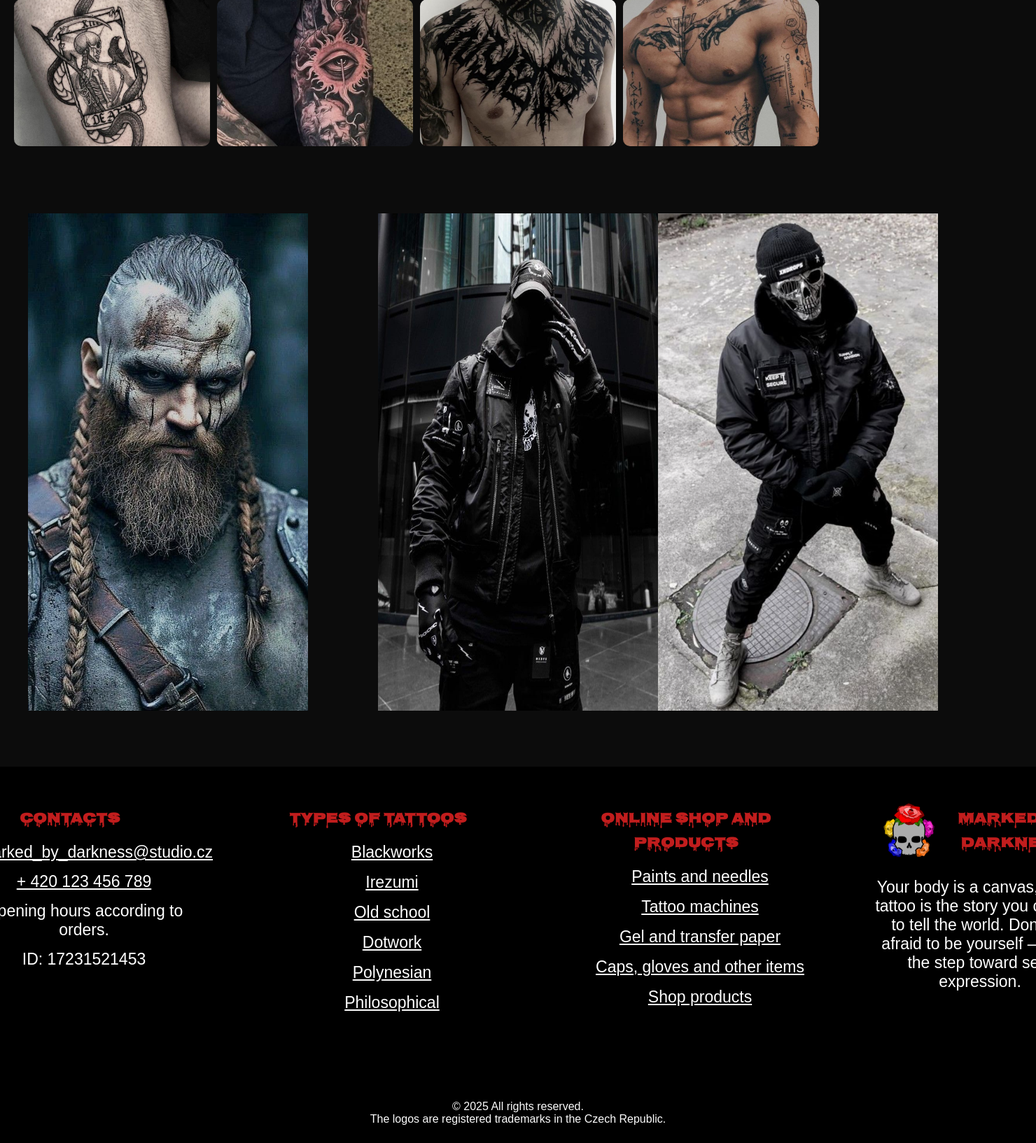
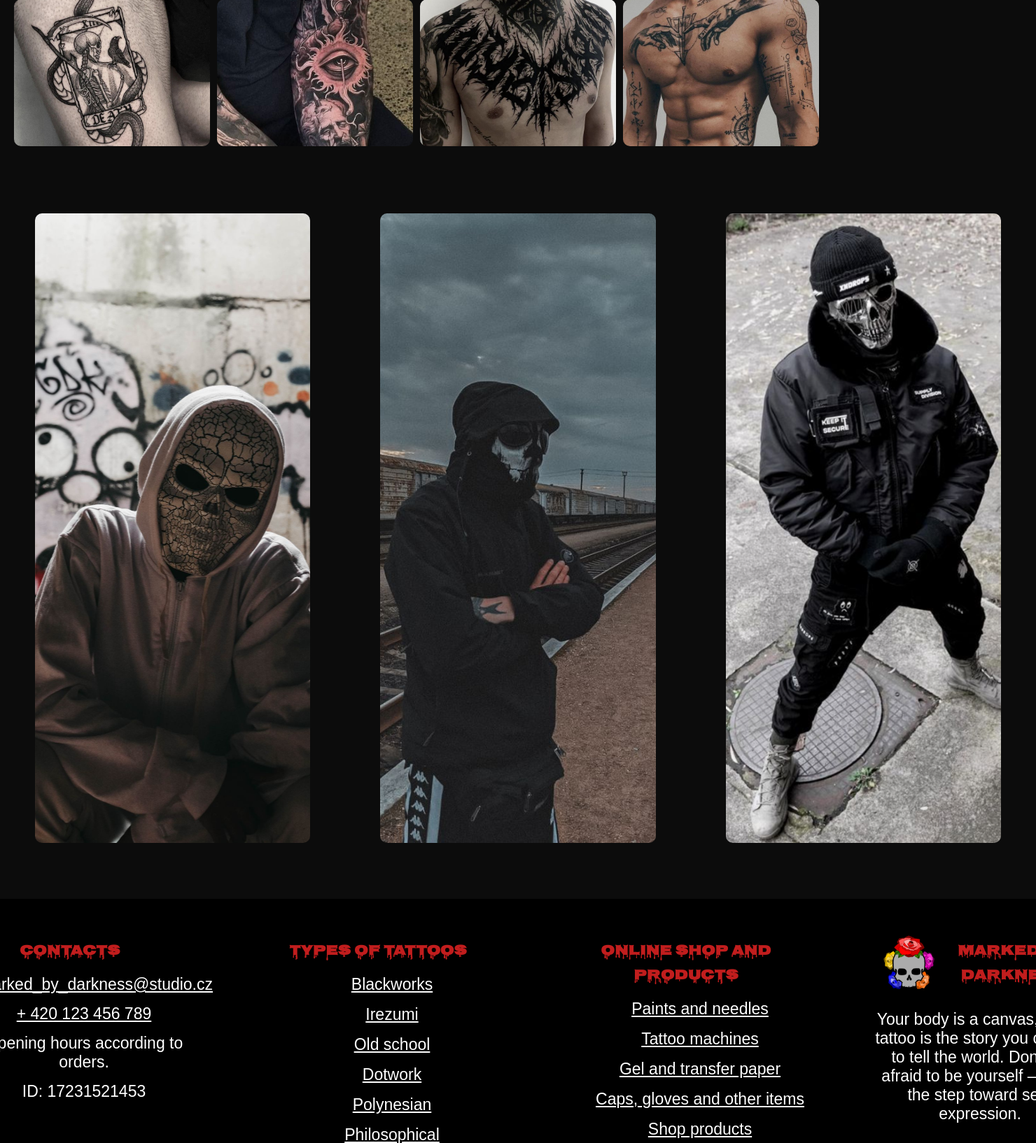
Before and after one commit to Andriiprog08/biznes-firma, a Flask app: page / in a window 1480 px wide; the page is wider, and only the part inside the window is pictured. Shown: the part 1180-2814 px from the top of that part at 70% size. Before the commit the page ends 2788 px from the top of that part, so only its background shows below. Run offline with Flask 3, Linux system fonts and the light colour scheme; some web fonts are replaced.

Commit message:
autors_block

```diff
--- a/static/style.css
+++ b/static/style.css
@@ -299,10 +299,67 @@ nav .reference_men{
     margin: 20px 50px;
     display: inline-flex;
     position: relative;
+    overflow: hidden;
+    cursor: pointer;
+    border-radius: 10px;
+    width: 500px;
+    height: 900px;
 }
 
-.informations_pictur{
-    width: 400px;
+.block_informations .informations_pictur{
+    width: 100%;
+    height: 100%;
+    object-fit: cover;
+    transition: all 0.5s ease;
+    display: block;
+}
+
+.block_ovelay{
+    position: absolute;
+    top: 0;
+    left: 0;
+    width: 100%;
+    height: 100%;
+    background-color: rgba(0,0,0,0.7);
+    opacity: 0;
+    transition: opacity 0.5s ease;
+}
+
+.block_overlaytext {
+    position: absolute;
+    top: 50%;
+    left: 50%;
+    transform: translate(-50%, -50%);
+    color: white;
+    font-size: 24px;
+    font-weight: bold;
+    text-align: center;
+    opacity: 0;
+    transition: opacity 0.5s ease;
+}
+
+
+.block_informations:hover informations_pictur {
+    filter: blur(4px);
+    transform: scale(1.05);
+}
+
+.block_informations:hover .block_ovelay {
+    opacity: 1;
+}
+
+.block_informations:hover .block_overlaytext {
+    opacity: 1;
+}
+
+.autor_name{
+    color: rgb(193, 29, 29);
+    font-size: 80px;
+    font-family: 'Nosifer', cursive;
+}
+
+.autor_text{
+    font-size: 50px;
 }
 
 .modal {
--- a/templates/index_parth/content.html
+++ b/templates/index_parth/content.html
@@ -92,25 +92,27 @@
 <section>
     <div class="autors">
         <div class="block_informations">
-            <img class="informations_pictur" src="static/pictures/viking.jpg" alt="viking">
-            <div class="block_text">
-                <h1></h1>
-                <p></p>
+            <img class="informations_pictur" src="static/pictures/autor1.jpg" alt="men in balaklava">
+            <div class="block_ovelay"></div>
+            <div class="block_overlaytext">
+                <h1 class="autor_name">Haker</h1>
+                <p class="autor_text">The beast at tattooing.<br> A jack of all trades.</p>
             </div>
         </div>
         <div class="block_informations">
-            <img class="informations_pictur" src="static/pictures/autor2.jpg" alt="black_men">
-            <div class="block_text">
-                <h1></h1>
-                <p></p>
+            <img class="informations_pictur" src="static/pictures/autor_trane.jpg" alt="black_men">
+            <div class="block_ovelay"></div>
+            <div class="block_overlaytext">
+                <h1 class="autor_name">Dark price</h1>
+                <p class="autor_text">The person responsible for delivering goods and materials to the shop.</p>
             </div>
-            <img class="informations_pictur" src="static/pictures/autor.png" alt="ninga_skull_men">
         </div>
         <div class="block_informations">
-            <img src="" alt="">
-            <div class="block_text">
-                <h1></h1>
-                <p></p>
+            <img class="informations_pictur" src="static/pictures/autor.png" alt="ninga_skull_men">
+            <div class="block_ovelay"></div>
+            <div class="block_overlaytext">
+                <h1 class="autor_name">Ghost</h1>
+                <p class="autor_text">The person who creates sketches about you</p>
             </div>
         </div>
     </div>
```
Also changed, not shown: static/pictures/autor1.jpg (added), static/pictures/autor2.jpg (deleted), static/pictures/autor_trane.jpg (added), static/pictures/viking.jpg (deleted).
